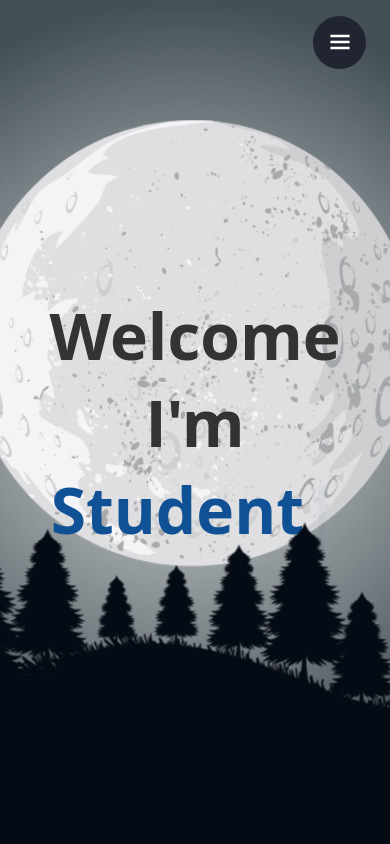
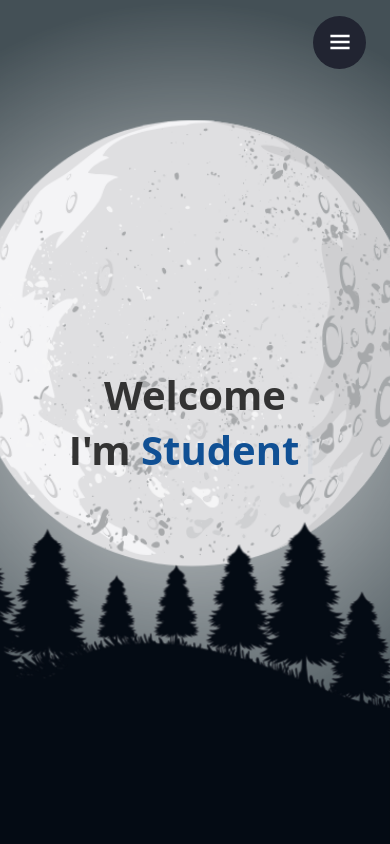
Before and after one commit to agustinw16/agustinw16.github.io, a plain HTML site: page index.html in a window 390 px wide. Shown: the top 844 px of the page. Drawn offline with nearby package versions, Linux system fonts and the light colour scheme.

Commit message:
Add: Icono a pestaña y fuente responsive en home

```diff
--- a/css/style.css
+++ b/css/style.css
@@ -357,10 +357,16 @@ clase dropdown_arrow se le agregar un transform para rotar la flecha 180°*/
     #welcome span{
         color: #105094;
     }
-
-@media screen and (max-width: 768px){
+/*Tamaño de la fuente para tablets*/
+@media screen and (max-width: 1200px){
     #welcome{
         font-size: 4em;
+    }
+}
+/*Tamaño de la fuente para moviles*/
+@media screen and (max-width: 480px){
+    #welcome{
+        font-size: 2.5em;
     }
 }
 /*#endregion*/
--- a/index.html
+++ b/index.html
@@ -10,6 +10,7 @@
     <link href='https://unpkg.com/boxicons@2.1.4/css/boxicons.min.css' rel='stylesheet'>
 
     <title>Agustin Veliz</title>
+    <link rel="icon" href="assets/logoav.ico">
 </head>
 <body ontouchstart> <!--Con ontouchstart habilito los hover en safari iOS con los que no tiene compatibilidad-->
 
```
Also changed, not shown: assets/logoav.ico (added).
